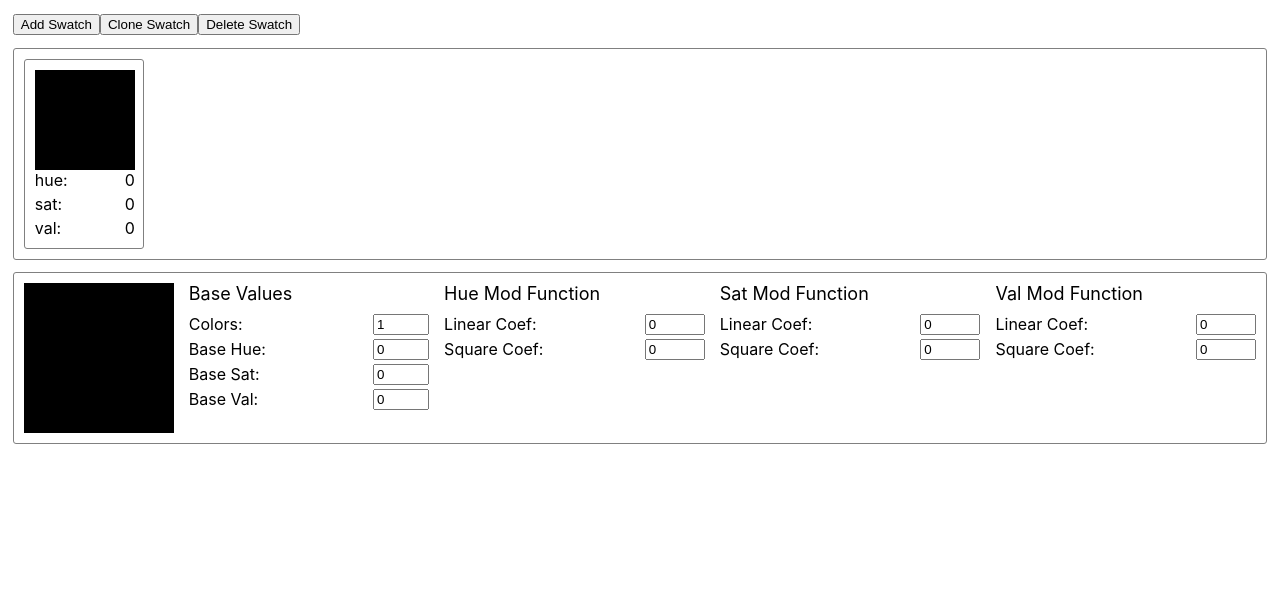
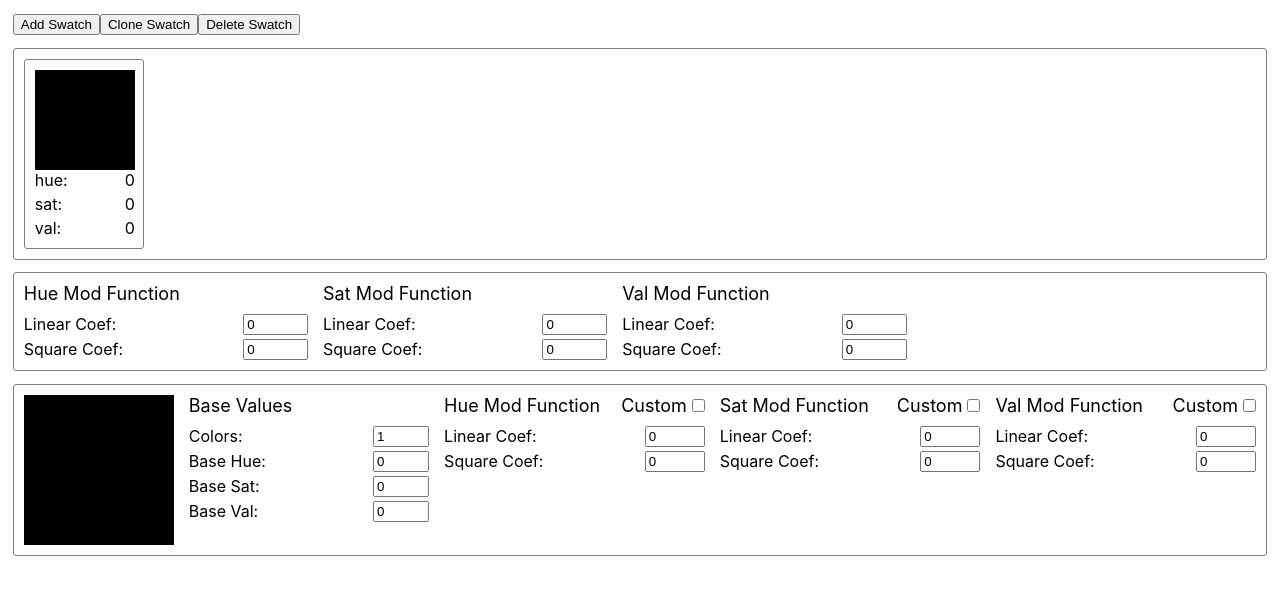
Before and after one commit to PeterTSmith/palette-calculator, a React (Create React App) app: page / in a window 1280 px wide. Shown: the top 594 px of the page. Built offline with nearby package versions, Linux system fonts and the light colour scheme.

Commit message:
added default functions

```diff
--- a/src/App.js
+++ b/src/App.js
@@ -9,17 +9,25 @@ import './App.css';
 function App() {
     const initialSwatchId = new Date().getTime();
     const [ palette, setPalette ] = useState([
-        new Swatch(initialSwatchId, "", 1, 0, 0, 0, 0, 0, 0, 0, 0, 0)
+        new Swatch(initialSwatchId, "", true, 1, 0, 0, 0, false, 0, 0, false, 0, 0, false, 0, 0)
     ]);
     const [ activeSwatchId, setActiveSwatchId ] = useState(initialSwatchId);
+
+    const [ baseFormulas, setBaseFormulas ] = useState(new Swatch(0, "", false, 1, 0, 0, 0, undefined, 0, 0, undefined, 0, 0, undefined, 0, 0));
 
     const activeSwatch = palette.find((swatch) => swatch.id === activeSwatchId);
     const activeColors = [];
 
     for( let i = 0; i < activeSwatch?.colors; i++ ) {
-        const newHue = activeSwatch.hue + activeSwatch.hueLinearCoef*i + activeSwatch.hueSquareCoef*(i ** 2);
-        const newSat = activeSwatch.sat + activeSwatch.satLinearCoef*i + activeSwatch.satSquareCoef*(i ** 2);
-        const newVal = activeSwatch.val + activeSwatch.valLinearCoef*i + activeSwatch.valSquareCoef*(i ** 2);
+        const hueLinearCoef = activeSwatch.hueCustom ? activeSwatch.hueLinearCoef : baseFormulas.hueLinearCoef;
+        const hueSquareCoef = activeSwatch.hueCustom ? activeSwatch.hueSquareCoef : baseFormulas.hueSquareCoef;
+        const satLinearCoef = activeSwatch.satCustom ? activeSwatch.satLinearCoef : baseFormulas.satLinearCoef;
+        const satSquareCoef = activeSwatch.satCustom ? activeSwatch.satSquareCoef : baseFormulas.satSquareCoef;
+        const valLinearCoef = activeSwatch.valCustom ? activeSwatch.valLinearCoef : baseFormulas.valLinearCoef;
+        const valSquareCoef = activeSwatch.valCustom ? activeSwatch.valSquareCoef : baseFormulas.valSquareCoef;
+        const newHue = activeSwatch.hue + hueLinearCoef*i + hueSquareCoef*(i ** 2);
+        const newSat = activeSwatch.sat + satLinearCoef*i + satSquareCoef*(i ** 2);
+        const newVal = activeSwatch.val + valLinearCoef*i + valSquareCoef*(i ** 2);
         const newColor = {
             hue: loopAdjustNumber(newHue, 0, 359),
             sat: boundAdjustNumber(newSat, 0, 100),
@@ -37,10 +45,13 @@ function App() {
             <div className='colorDisplayLayout'>
                 {<ColorDisplay activeColors={activeColors} />}
             </div>
+            <div className='swatchLayout'>
+                <SwatchDesigner swatch={baseFormulas} setSwatch={setBaseFormulas} setActiveSwatchId={0} setBase={false} />
+            </div>
             {palette.map((swatch) => {
                 return (
-                    <div className='swatchLayout'>
-                        <SwatchDesigner key={swatch.id} swatch={swatch} setSwatch={setSwatchFactory(palette, setPalette)} setActiveSwatchId={setActiveSwatchId} />
+                    <div key={swatch.id} className='swatchLayout'>
+                        <SwatchDesigner swatch={swatch} setSwatch={setSwatchFactory(palette, setPalette)} setActiveSwatchId={setActiveSwatchId} />
                     </div>
                 );
             })}
--- a/src/classes/Swatch.js
+++ b/src/classes/Swatch.js
@@ -1,15 +1,19 @@
 export class Swatch {
-    constructor(idIn, nameIn, colorsIn, hueIn, satIn, valIn, hueLinearCoefIn, hueSquareCoefIn, satLinearCoefIn, satSquareCoefIn, valLinearCoefIn, valSquareCoefIn) {
+    constructor(idIn, nameIn, canDefault, colorsIn, hueIn, satIn, valIn, hueCustom, hueLinearCoefIn, hueSquareCoefIn, satCustom, satLinearCoefIn, satSquareCoefIn, valCustom, valLinearCoefIn, valSquareCoefIn) {
         this.id = idIn;
         this.name = nameIn;
+        this.canDefault = canDefault;
         this.colors = colorsIn;
         this.hue = hueIn;
         this.sat = satIn;
         this.val = valIn;
+        this.hueCustom = hueCustom;
         this.hueLinearCoef = hueLinearCoefIn;
         this.hueSquareCoef = hueSquareCoefIn;
+        this.satCustom = satCustom;
         this.satLinearCoef = satLinearCoefIn;
         this.satSquareCoef = satSquareCoefIn;
+        this.valCustom = valCustom;
         this.valLinearCoef = valLinearCoefIn;
         this.valSquareCoef = valSquareCoefIn;
     }
--- a/src/components/SwatchDesigner/SwatchDesigner.js
+++ b/src/components/SwatchDesigner/SwatchDesigner.js
@@ -1,12 +1,13 @@
 import React from "react";
 import ColorPatch from "../ColorPatch/ColorPatch";
 import SwatchFunction from "../SwatchFunction/SwatchFunction";
+import { setSwatchValueFactory } from "../../utils";
 import { FieldValue } from "../../classes";
 import './SwatchDesigner.css';
 
 export const SwatchDesigner = (props) => {
-    const { swatch, setSwatch, setActiveSwatchId } = props;
-    const { id, hue, sat, val } = swatch;
+    const { swatch, setSwatch, setActiveSwatchId, setBase, setHue, setMod, setVal } = props;
+    const { id, hue, sat, val, hueCustom, satCustom, valCustom } = swatch;
 
     const baseValueFields = [
         new FieldValue("colors", "Colors", 1),
@@ -20,15 +21,22 @@ export const SwatchDesigner = (props) => {
 
     return (
         <div className="swatchDesignerContainer">
-            <div className="baseColorPatchContainer" onClick={() => { setActiveSwatchId(id) }}>
+            {setBase && (<div className="baseColorPatchContainer" onClick={() => { setActiveSwatchId(id) }}>
                 <ColorPatch hue={hue} sat={sat} val={val} />
-            </div>
-            <SwatchFunction header="Base Values" swatch={swatch} setSwatch={setSwatch} fields={baseValueFields} />
-            <SwatchFunction header="Hue Mod Function" swatch={swatch} setSwatch={setSwatch} fields={hueFunctionFields} />
-            <SwatchFunction header="Sat Mod Function" swatch={swatch} setSwatch={setSwatch} fields={satFunctionFields} />
-            <SwatchFunction header="Val Mod Function" swatch={swatch} setSwatch={setSwatch} fields={valFunctionFields} />
+            </div>)}
+            {setBase && <SwatchFunction header="Base Values" swatch={swatch} setSwatch={setSwatch} fields={baseValueFields} />}
+            {setHue && <SwatchFunction header="Hue Mod Function" swatch={swatch} setSwatch={setSwatch} isCustom={hueCustom} setIsCustom={setSwatchValueFactory("hueCustom", swatch, setSwatch)} fields={hueFunctionFields} />}
+            {setMod && <SwatchFunction header="Sat Mod Function" swatch={swatch} setSwatch={setSwatch} isCustom={satCustom} setIsCustom={setSwatchValueFactory("satCustom", swatch, setSwatch)} fields={satFunctionFields} />}
+            {setVal && <SwatchFunction header="Val Mod Function" swatch={swatch} setSwatch={setSwatch} isCustom={valCustom} setIsCustom={setSwatchValueFactory("valCustom", swatch, setSwatch)} fields={valFunctionFields} />}
         </div>
     );
 }
 
+SwatchDesigner.defaultProps = {
+    setBase: true,
+    setHue: true,
+    setMod: true,
+    setVal: true
+}
+
 export default SwatchDesigner;
--- a/src/components/SwatchFunction/SwatchFunction.css
+++ b/src/components/SwatchFunction/SwatchFunction.css
@@ -17,7 +17,15 @@
 }
 
 .swatchFunctionHeader {
+    display: flex;
+    flex-direction: row;
+    justify-content: space-between;
+
     margin-bottom: 10px;
 
     font-size: large;
 }
+
+.customCheckbox {
+    margin: 0;
+}
--- a/src/components/SwatchFunction/SwatchFunction.js
+++ b/src/components/SwatchFunction/SwatchFunction.js
@@ -4,19 +4,25 @@ import { setSwatchValueFactory } from "../../utils";
 import "./SwatchFunction.css";
 
 export const SwatchFunction = (props) => {
-    const { header, swatch, setSwatch, fields } = props;
+    const { header, swatch, setSwatch, isCustom, setIsCustom, fields } = props;
+    const { canDefault } = swatch;
 
     return (
         <div className="swatchFunctionContainer">
             <div className="swatchFunctionHeader">
-                { header }
+                <div>
+                    { header }
+                </div>
+                {canDefault && (isCustom !== undefined) && <div>
+                    Custom <input className="customCheckbox" type="checkbox" checked={isCustom} onChange={() => {setIsCustom(!isCustom)}} />
+                </div>}
             </div>
             {fields.map((fieldDetails) => {
                 const { field, label, defaultVal, minVal, maxVal } = fieldDetails;
                 const setSwatchValue = setSwatchValueFactory(field, swatch, setSwatch);
 
                 return (
-                    <FormRow label={label} number={swatch[field]} setNumber={setSwatchValue} defaultVal={defaultVal} minVal={minVal} maxVal={maxVal} write />
+                    <FormRow key={`${swatch.id}-${field}`} label={label} number={swatch[field]} setNumber={setSwatchValue} defaultVal={defaultVal} minVal={minVal} maxVal={maxVal} write />
                 );
             })}
         </div>
--- a/src/utils/cloneSwatch.js
+++ b/src/utils/cloneSwatch.js
@@ -1,9 +1,9 @@
 import { Swatch } from "../classes";
 
 export const cloneSwatch = (swatch, idIn) => {
-    const { id, name, colors, hue, sat, val, hueLinearCoef, hueSquareCoef, satLinearCoef, satSquareCoef, valLinearCoef, valSquareCoef } = swatch;
+    const { id, name, canDefault, colors, hue, sat, val, hueCustom, hueLinearCoef, hueSquareCoef, satCustom, satLinearCoef, satSquareCoef, valCustom, valLinearCoef, valSquareCoef } = swatch;
 
-    return new Swatch(idIn ?? id, name, colors, hue, sat, val, hueLinearCoef, hueSquareCoef, satLinearCoef, satSquareCoef, valLinearCoef, valSquareCoef);
+    return new Swatch(idIn ?? id, name, canDefault, colors, hue, sat, val, hueCustom, hueLinearCoef, hueSquareCoef, satCustom, satLinearCoef, satSquareCoef, valCustom, valLinearCoef, valSquareCoef);
 }
 
 export default cloneSwatch;
--- a/src/utils/swatchControls/addSwatchFactory.js
+++ b/src/utils/swatchControls/addSwatchFactory.js
@@ -5,7 +5,7 @@ export const addSwatchFactory = (palette, setPalette) => {
     return () => {
         const newPalette = clonePalette(palette);
 
-        newPalette.push(new Swatch(new Date().getTime(), "", 1, 0, 0, 0, 0, 0, 0, 0, 0, 0));
+        newPalette.push(new Swatch(new Date().getTime(), "", true, 1, 0, 0, 0, false, 0, 0, false, 0, 0, false, 0, 0));
 
         setPalette(newPalette);
     };
```
